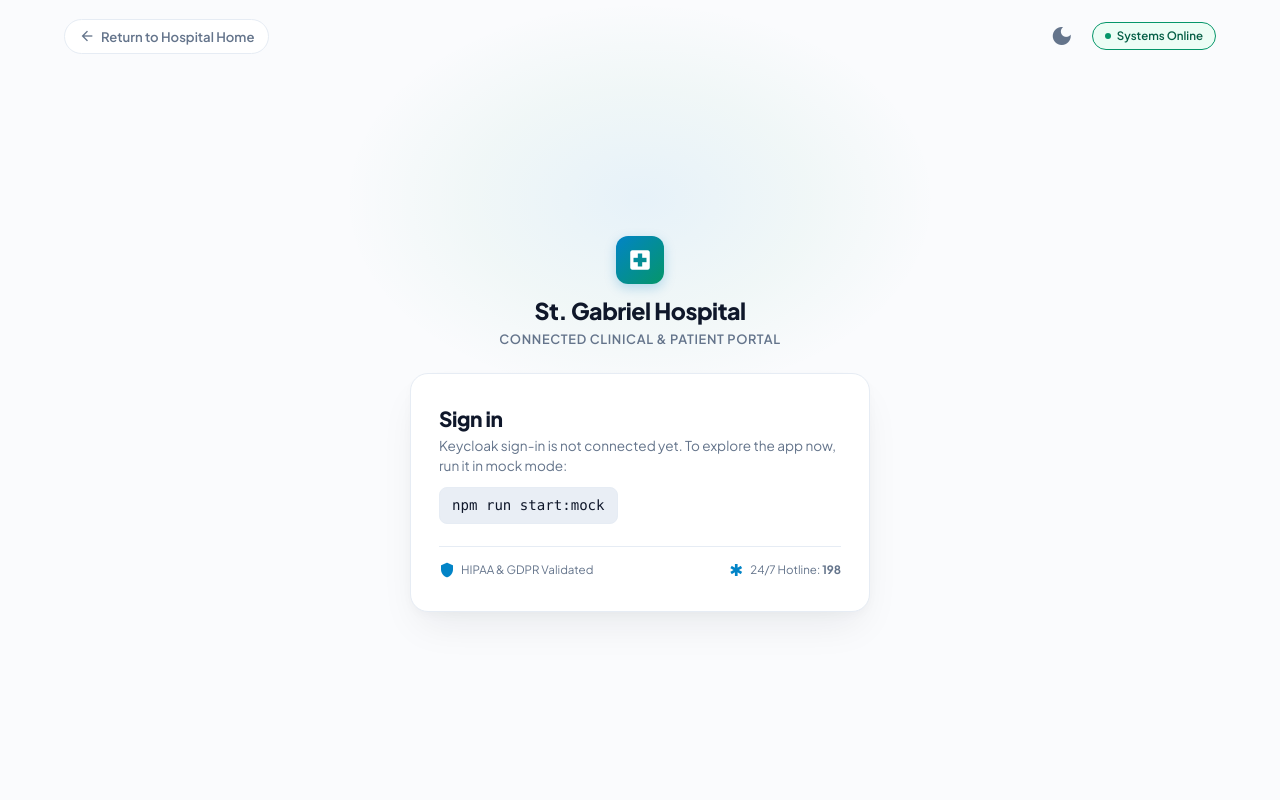
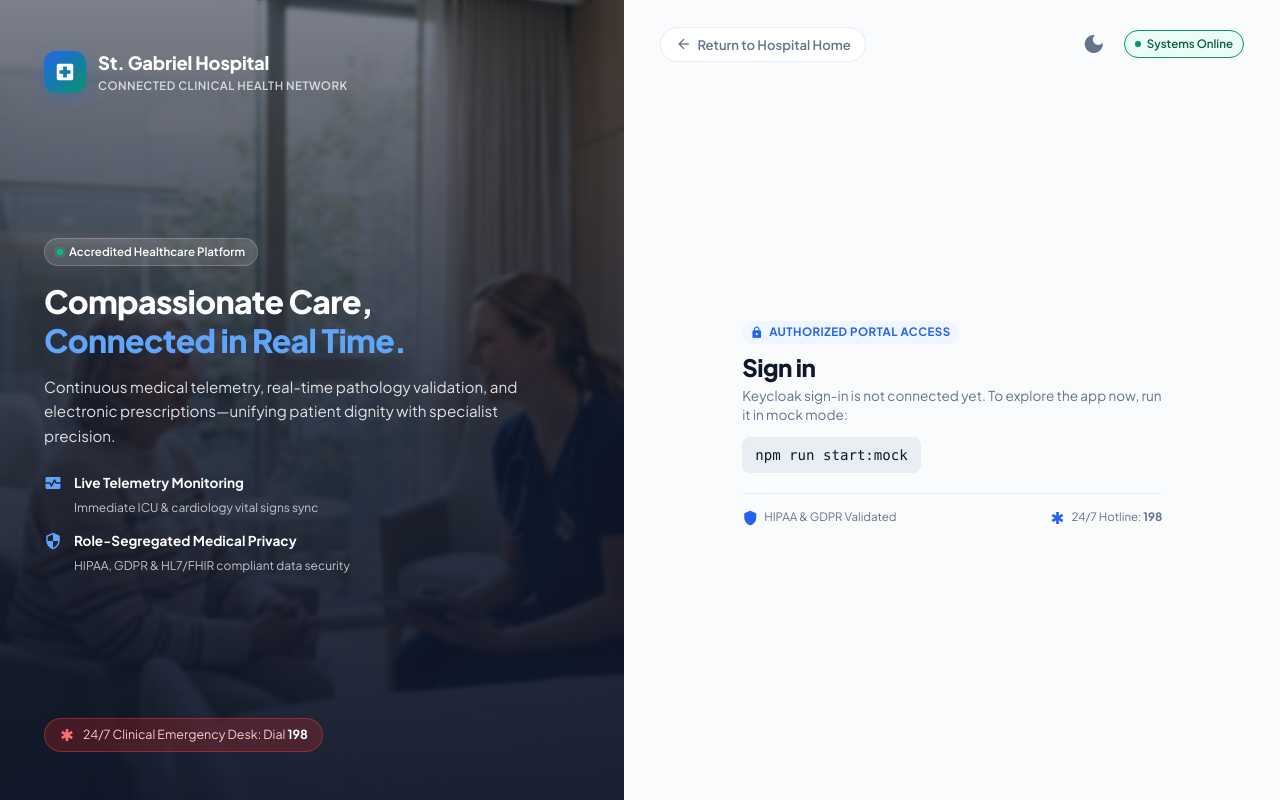
Before and after one commit to HousseinTlili/SGH, an Angular app in the folder frontend/: page /login in a window 1280 px wide. Built offline with nearby package versions, Linux system fonts and the light colour scheme.

Commit message:
feat(frontend): apply 50/50 split-screen layout to login page with authentic clinical art direction

```diff
--- a/frontend/src/app/layout/login.component.html
+++ b/frontend/src/app/layout/login.component.html
@@ -1,42 +1,90 @@
-<main class="login-page">
-  <!-- Minimalist Top Navigation -->
-  <header class="top-bar">
+<main class="login-split-page">
+  <!-- Left Half: Editorial Art Direction Showcase -->
+  <aside class="showcase-half" aria-label="Hospital Overview and Clinical Excellence">
+    <div class="showcase-overlay">
+      <div class="showcase-top">
+        <div class="showcase-brand">
+          <div class="brand-crest" aria-hidden="true">
+            <mat-icon>local_hospital</mat-icon>
+          </div>
+          <div class="brand-headings">
+            <span class="hospital-name">St. Gabriel Hospital</span>
+            <span class="hospital-tagline">Connected Clinical Health Network</span>
+          </div>
+        </div>
+      </div>
+
+      <div class="showcase-body">
+        <div class="quote-pill">
+          <span class="pulse-emerald" aria-hidden="true"></span>
+          <span>Accredited Healthcare Platform</span>
+        </div>
+        <h2 class="showcase-title">
+          Compassionate Care,<br />
+          <span>Connected in Real Time.</span>
+        </h2>
+        <p class="showcase-lead">
+          Continuous medical telemetry, real-time pathology validation, and electronic
+          prescriptions—unifying patient dignity with specialist precision.
+        </p>
+
+        <div class="showcase-features">
+          <div class="feature-item">
+            <mat-icon class="feat-icon">monitor_heart</mat-icon>
+            <div>
+              <strong>Live Telemetry Monitoring</strong>
+              <span>Immediate ICU &amp; cardiology vital signs sync</span>
+            </div>
+          </div>
+          <div class="feature-item">
+            <mat-icon class="feat-icon">security</mat-icon>
+            <div>
+              <strong>Role-Segregated Medical Privacy</strong>
+              <span>HIPAA, GDPR &amp; HL7/FHIR compliant data security</span>
+            </div>
+          </div>
+        </div>
+      </div>
+
+      <div class="showcase-bottom">
+        <div class="emergency-badge">
+          <mat-icon>emergency</mat-icon>
+          <span>24/7 Clinical Emergency Desk: Dial <strong>198</strong></span>
+        </div>
+      </div>
+    </div>
+  </aside>
+
+  <!-- Right Half: Minimalist Authentication Stage -->
+  <section class="auth-half" aria-labelledby="login-title">
+    <div class="auth-top-bar">
       <a routerLink="/landing" class="back-link">
         <mat-icon>arrow_back</mat-icon>
         <span>Return to Hospital Home</span>
       </a>
 
-    <div class="top-tools">
+      <div class="top-actions">
         <button
           mat-icon-button
           type="button"
           class="theme-btn"
-        [attr.aria-label]="theme.mode() === 'dark' ? 'Switch to light mode' : 'Switch to dark mode'"
+          [attr.aria-label]="
+            theme.mode() === 'dark' ? 'Switch to light mode' : 'Switch to dark mode'
+          "
           (click)="theme.toggle()"
         >
           <mat-icon>{{ theme.mode() === 'dark' ? 'light_mode' : 'dark_mode' }}</mat-icon>
         </button>
 
-      <a routerLink="/status" class="status-pill">
+        <a routerLink="/status" class="status-chip">
           <span class="status-dot" aria-hidden="true"></span>
           <span>Systems Online</span>
         </a>
       </div>
-  </header>
-
-  <!-- Centered Login Stage -->
-  <div class="login-stage">
-    <!-- Brand Emblem Header -->
-    <div class="brand-hero">
-      <div class="brand-emblem" aria-hidden="true">
-        <mat-icon>local_hospital</mat-icon>
-      </div>
-      <h1 class="brand-title">St. Gabriel Hospital</h1>
-      <p class="brand-subtitle">Connected Clinical &amp; Patient Portal</p>
     </div>
 
-    <!-- Main Auth Card -->
-    <div class="auth-card">
+    <div class="auth-center-wrap">
+      <div class="auth-form-card">
         @if (mockAuth && auth.isAuthenticated()) {
           <div class="active-session-banner">
             <div class="session-user">
@@ -58,15 +106,20 @@
           </div>
         }
 
-      <div class="card-intro">
+        <div class="form-header">
+          <div class="portal-badge">
+            <mat-icon>lock</mat-icon>
+            <span>Authorized Portal Access</span>
+          </div>
+
           @if (mockAuth) {
-          <h2 id="login-title" class="card-title">Sign in (mock mode)</h2>
-          <p class="card-desc">
-            Access consultations, patient vitals, pathology orders, and dispensary records.
+            <h1 id="login-title" class="form-title">Sign in (mock mode)</h1>
+            <p class="form-subtitle">
+              Enter your clinical credentials or select any seeded persona to test specialist roles.
             </p>
           } @else {
-          <h2 id="login-title" class="card-title">Sign in</h2>
-          <p class="card-desc">
+            <h1 id="login-title" class="form-title">Sign in</h1>
+            <p class="form-subtitle">
               Keycloak sign-in is not connected yet. To explore the app now, run it in mock mode:
             </p>
             <p class="code-box"><code>npm run start:mock</code></p>
@@ -186,7 +239,7 @@
         }
 
         <!-- Reassurance Footer -->
-      <div class="card-footer">
+        <div class="form-footer">
           <div class="reassurance-row">
             <div class="reassurance-item">
               <mat-icon class="reassurance-icon">shield</mat-icon>
@@ -200,4 +253,5 @@
         </div>
       </div>
     </div>
+  </section>
 </main>
--- a/frontend/src/app/layout/login.component.scss
+++ b/frontend/src/app/layout/login.component.scss
@@ -1,46 +1,216 @@
-.login-page {
+.login-split-page {
+  display: grid;
+  grid-template-columns: 1fr 1.05fr;
+  min-height: 100vh;
+  width: 100%;
+  background: var(--sgh-bg);
+  font-family: var(--sgh-font);
+
+  @media (max-width: 960px) {
+    grid-template-columns: 1fr;
+  }
+}
+
+// -----------------------------------------------------------------------------
+// Left Half: Editorial Art Direction Showcase
+// -----------------------------------------------------------------------------
+.showcase-half {
+  position: relative;
+  background:
+    url('/images/hero-care.jpg') center / cover no-repeat,
+    #0f172a;
+  display: flex;
+  min-height: 100vh;
+
+  @media (max-width: 960px) {
+    display: none;
+  }
+}
+
+.showcase-overlay {
+  display: flex;
+  flex-direction: column;
+  justify-content: space-between;
+  width: 100%;
+  padding: 48px 44px;
+  background: linear-gradient(
+    180deg,
+    rgba(15, 23, 42, 0.55) 0%,
+    rgba(15, 23, 42, 0.85) 55%,
+    rgba(15, 23, 42, 0.95) 100%
+  );
+  backdrop-filter: blur(2px);
+  -webkit-backdrop-filter: blur(2px);
+  color: #ffffff;
+}
+
+.showcase-brand {
+  display: flex;
+  align-items: center;
+  gap: 12px;
+}
+
+.brand-crest {
+  display: flex;
+  align-items: center;
+  justify-content: center;
+  width: 42px;
+  height: 42px;
+  border-radius: var(--sgh-radius);
+  background: linear-gradient(135deg, var(--sgh-brand) 0%, #059669 100%);
+  color: #ffffff;
+  box-shadow: 0 4px 14px rgba(37, 99, 235, 0.35);
+
+  .mat-icon {
+    font-size: 22px;
+    width: 22px;
+    height: 22px;
+  }
+}
+
+.brand-headings {
+  display: flex;
+  flex-direction: column;
+}
+
+.hospital-name {
+  font-size: 1.15rem;
+  font-weight: 800;
+  letter-spacing: -0.01em;
+  color: #ffffff;
+}
+
+.hospital-tagline {
+  font-size: 0.72rem;
+  color: rgba(255, 255, 255, 0.75);
+  font-weight: 600;
+  text-transform: uppercase;
+  letter-spacing: 0.04em;
+}
+
+.showcase-body {
+  display: flex;
+  flex-direction: column;
+  gap: 16px;
+  max-width: 480px;
+  margin: 32px 0;
+}
+
+.quote-pill {
+  display: inline-flex;
+  align-items: center;
+  gap: 6px;
+  padding: 4px 12px;
+  border-radius: var(--sgh-radius-pill);
+  background: rgba(255, 255, 255, 0.12);
+  border: 1px solid rgba(255, 255, 255, 0.2);
+  color: #ffffff;
+  font-size: 0.72rem;
+  font-weight: 600;
+  width: fit-content;
+}
+
+.pulse-emerald {
+  width: 6px;
+  height: 6px;
+  border-radius: 50%;
+  background: #10b981;
+  box-shadow: 0 0 0 3px rgba(16, 185, 129, 0.3);
+}
+
+.showcase-title {
+  font-size: 2rem;
+  font-weight: 800;
+  line-height: 1.2;
+  letter-spacing: -0.02em;
+  color: #ffffff;
+  margin: 0;
+
+  span {
+    color: #60a5fa;
+  }
+}
+
+.showcase-lead {
+  font-size: 0.95rem;
+  line-height: 1.6;
+  color: rgba(255, 255, 255, 0.85);
+  margin: 0;
+}
+
+.showcase-features {
+  display: flex;
+  flex-direction: column;
+  gap: 12px;
+  margin-top: 8px;
+}
+
+.feature-item {
+  display: flex;
+  align-items: flex-start;
+  gap: 12px;
+
+  strong {
+    display: block;
+    font-size: 0.85rem;
+    font-weight: 700;
+    color: #ffffff;
+  }
+
+  span {
+    font-size: 0.75rem;
+    color: rgba(255, 255, 255, 0.72);
+  }
+}
+
+.feat-icon {
+  font-size: 18px;
+  width: 18px;
+  height: 18px;
+  color: #60a5fa;
+  margin-top: 2px;
+}
+
+.emergency-badge {
+  display: inline-flex;
+  align-items: center;
+  gap: 8px;
+  padding: 6px 14px;
+  border-radius: var(--sgh-radius-pill);
+  background: rgba(220, 38, 38, 0.25);
+  border: 1px solid rgba(239, 68, 68, 0.4);
+  color: #fecaca;
+  font-size: 0.78rem;
+
+  .mat-icon {
+    font-size: 16px;
+    width: 16px;
+    height: 16px;
+    color: #f87171;
+  }
+
+  strong {
+    color: #ffffff;
+  }
+}
+
+// -----------------------------------------------------------------------------
+// Right Half: Minimalist Authentication Stage
+// -----------------------------------------------------------------------------
+.auth-half {
   display: flex;
   flex-direction: column;
   min-height: 100vh;
   background: var(--sgh-bg);
   color: var(--sgh-text);
-  font-family: var(--sgh-font);
-  position: relative;
-  overflow-x: hidden;
-
-  // Gentle clinical ambient glow
-  &::before {
-    content: '';
-    position: absolute;
-    top: 0;
-    left: 50%;
-    transform: translateX(-50%);
-    width: 600px;
-    height: 400px;
-    background: radial-gradient(
-      ellipse at center,
-      rgba(2, 132, 199, 0.08) 0%,
-      rgba(5, 150, 105, 0.04) 40%,
-      transparent 70%
-    );
-    pointer-events: none;
-    z-index: 0;
-  }
+  overflow-y: auto;
 }
 
-// -----------------------------------------------------------------------------
-// Top Navigation Bar
-// -----------------------------------------------------------------------------
-.top-bar {
+.auth-top-bar {
   display: flex;
   align-items: center;
   justify-content: space-between;
-  padding: 16px 24px;
-  position: relative;
-  z-index: 10;
-  max-width: 1200px;
-  width: 100%;
-  margin: 0 auto;
+  padding: 24px 36px 0;
 }
 
 .back-link {
@@ -52,10 +222,9 @@
   font-size: 0.82rem;
   font-weight: 600;
   padding: 6px 14px;
-  border-radius: 999px;
+  border-radius: var(--sgh-radius-pill);
   background: var(--sgh-surface);
   border: 1px solid var(--sgh-border-subtle);
-  box-shadow: var(--sgh-shadow-sm);
   transition: all 0.15s ease;
 
   .mat-icon {
@@ -68,15 +237,10 @@
     color: var(--sgh-brand);
     border-color: var(--sgh-brand);
     background: var(--sgh-brand-container);
-    transform: translateX(-2px);
-  }
-
-  &:active {
-    transform: scale(0.98);
   }
 }
 
-.top-tools {
+.top-actions {
   display: flex;
   align-items: center;
   gap: 10px;
@@ -90,23 +254,18 @@
   }
 }
 
-.status-pill {
+.status-chip {
   display: inline-flex;
   align-items: center;
   gap: 6px;
   font-size: 0.72rem;
   font-weight: 600;
-  padding: 4px 12px;
-  border-radius: 999px;
+  padding: 4px 10px;
+  border-radius: var(--sgh-radius-pill);
   background: var(--sgh-tone-success-bg);
   color: var(--sgh-tone-success-fg);
   border: 1px solid var(--sgh-tone-success-solid);
   text-decoration: none;
-  transition: opacity 0.15s ease;
-
-  &:hover {
-    opacity: 0.9;
-  }
 }
 
 .status-dot {
@@ -116,92 +275,30 @@
   background: var(--sgh-tone-success-solid);
 }
 
-// -----------------------------------------------------------------------------
-// Centered Stage
-// -----------------------------------------------------------------------------
-.login-stage {
+.auth-center-wrap {
   display: flex;
-  flex-direction: column;
   align-items: center;
   justify-content: center;
   flex-grow: 1;
-  padding: 24px 20px 48px;
-  position: relative;
-  z-index: 1;
+  padding: 32px 36px 48px;
 }
 
-.brand-hero {
+.auth-form-card {
+  width: 100%;
+  max-width: 420px;
   display: flex;
   flex-direction: column;
-  align-items: center;
-  text-align: center;
-  margin-bottom: 24px;
-}
-
-.brand-emblem {
-  display: flex;
-  align-items: center;
-  justify-content: center;
-  width: 48px;
-  height: 48px;
-  border-radius: var(--sgh-radius);
-  background: linear-gradient(135deg, #0284c7 0%, #059669 100%);
-  color: #ffffff;
-  box-shadow: 0 4px 12px rgba(2, 132, 199, 0.25);
-  margin-bottom: 12px;
-
-  .mat-icon {
-    font-size: 26px;
-    width: 26px;
-    height: 26px;
-  }
-}
-
-.brand-title {
-  font-size: 1.45rem;
-  font-weight: 800;
-  letter-spacing: -0.02em;
-  margin: 0;
-  color: var(--sgh-text);
-}
-
-.brand-subtitle {
-  font-size: 0.8rem;
-  color: var(--sgh-text-muted);
-  font-weight: 600;
-  text-transform: uppercase;
-  letter-spacing: 0.05em;
-  margin: 4px 0 0;
-}
-
-// -----------------------------------------------------------------------------
-// Main Auth Card
-// -----------------------------------------------------------------------------
-.auth-card {
-  width: 100%;
-  max-width: 460px;
-  background: var(--sgh-surface);
-  border: 1px solid var(--sgh-border-subtle);
-  border-radius: var(--sgh-radius-lg);
-  box-shadow: var(--sgh-shadow-lg);
-  padding: 32px 28px;
-  display: flex;
-  flex-direction: column;
-  gap: 18px;
-
-  @media (max-width: 480px) {
-    padding: 24px 18px;
-  }
+  gap: 16px;
 }
 
 .active-session-banner {
   display: flex;
   align-items: center;
   justify-content: space-between;
-  gap: 12px;
+  gap: 10px;
   padding: 10px 14px;
   background: var(--sgh-brand-container);
-  border: 1px solid rgba(2, 132, 199, 0.25);
+  border: 1px solid rgba(37, 99, 235, 0.2);
   border-radius: var(--sgh-radius);
   color: var(--sgh-on-brand-container);
 }
@@ -209,14 +306,14 @@
 .session-user {
   display: flex;
   align-items: center;
-  gap: 10px;
+  gap: 8px;
 }
 
 .session-icon {
-  font-size: 22px;
-  width: 22px;
-  height: 22px;
-  color: #0284c7;
+  font-size: 20px;
+  width: 20px;
+  height: 20px;
+  color: var(--sgh-brand);
   flex-shrink: 0;
 }
 
@@ -226,18 +323,17 @@
 }
 
 .session-label {
-  font-size: 0.68rem;
+  font-size: 0.65rem;
   font-weight: 700;
   text-transform: uppercase;
-  letter-spacing: 0.04em;
-  color: #0284c7;
+  color: var(--sgh-brand);
 }
 
 .session-name {
-  font-size: 0.82rem;
+  font-size: 0.8rem;
 
   code {
-    background: rgba(0, 0, 0, 0.06);
+    background: rgba(0, 0, 0, 0.05);
     padding: 1px 4px;
     border-radius: 4px;
     font-family: var(--sgh-font-mono);
@@ -245,18 +341,18 @@
 }
 
 .enter-btn {
-  background: #0284c7 !important;
+  background: var(--sgh-brand) !important;
   color: #ffffff !important;
   border-radius: var(--sgh-radius-sm) !important;
   font-weight: 600 !important;
   font-size: 0.78rem !important;
   height: 32px !important;
   white-space: nowrap;
-  padding: 0 12px !important;
+  padding: 0 10px !important;
   transition: all 0.15s ease;
 
   &:hover {
-    background: #0369a1 !important;
+    background: var(--sgh-brand-hover) !important;
   }
 
   &:active {
@@ -264,21 +360,42 @@
   }
 }
 
-.card-intro {
+.form-header {
   display: flex;
   flex-direction: column;
   gap: 4px;
 }
 
-.card-title {
-  font-size: 1.3rem;
+.portal-badge {
+  display: inline-flex;
+  align-items: center;
+  gap: 6px;
+  font-size: 0.72rem;
+  font-weight: 700;
+  text-transform: uppercase;
+  letter-spacing: 0.04em;
+  color: var(--sgh-brand);
+  background: var(--sgh-brand-container);
+  padding: 2px 8px;
+  border-radius: var(--sgh-radius-pill);
+  width: fit-content;
+
+  .mat-icon {
+    font-size: 13px;
+    width: 13px;
+    height: 13px;
+  }
+}
+
+.form-title {
+  font-size: 1.5rem;
   font-weight: 800;
   letter-spacing: -0.02em;
-  margin: 0;
   color: var(--sgh-text);
+  margin: 4px 0 0;
 }
 
-.card-desc {
+.form-subtitle {
   font-size: 0.85rem;
   color: var(--sgh-text-muted);
   line-height: 1.45;
@@ -301,7 +418,7 @@
 }
 
 // -----------------------------------------------------------------------------
-// Quick Demo Role Dropdown Menu
+// Role Selector Dropdown
 // -----------------------------------------------------------------------------
 .role-selector-wrap {
   position: relative;
@@ -324,19 +441,19 @@
   justify-content: space-between;
   width: 100%;
   padding: 10px 14px;
-  background: var(--sgh-surface-1);
+  background: var(--sgh-surface);
   border: 1px solid var(--sgh-border-subtle);
   border-radius: var(--sgh-radius);
   color: var(--sgh-text);
   font: inherit;
   cursor: pointer;
   text-align: left;
+  box-shadow: var(--sgh-shadow);
   transition: all 0.15s ease;
 
   &:hover {
-    border-color: #0284c7;
-    background: var(--sgh-surface);
-    box-shadow: 0 2px 8px rgba(2, 132, 199, 0.1);
+    border-color: var(--sgh-brand);
+    background: var(--sgh-surface-1);
   }
 
   &:active {
@@ -358,7 +475,7 @@
   height: 32px;
   border-radius: var(--sgh-radius-sm);
   background: var(--sgh-brand-container);
-  color: #0284c7;
+  color: var(--sgh-brand);
 
   .mat-icon {
     font-size: 18px;
@@ -388,7 +505,6 @@
   font-size: 20px;
   width: 20px;
   height: 20px;
-  transition: transform 0.2s ease;
 }
 
 .selector-dropdown {
@@ -404,7 +520,7 @@
   border-radius: var(--sgh-radius);
   box-shadow: var(--sgh-shadow-lg);
   overflow: hidden;
-  max-height: 380px;
+  max-height: 360px;
   overflow-y: auto;
 
   &.open {
@@ -445,7 +561,7 @@
 
   &:hover {
     background: var(--sgh-brand-container);
-    border-color: rgba(2, 132, 199, 0.2);
+    border-color: rgba(37, 99, 235, 0.2);
   }
 
   &:active {
@@ -461,7 +577,7 @@
   height: 32px;
   border-radius: 50%;
   background: var(--sgh-surface-2);
-  color: #0284c7;
+  color: var(--sgh-brand);
   flex-shrink: 0;
 
   .mat-icon {
@@ -497,7 +613,7 @@
   font-size: 0.62rem;
   font-weight: 700;
   text-transform: uppercase;
-  color: #0284c7;
+  color: var(--sgh-brand);
   background: var(--sgh-brand-container);
   padding: 1px 5px;
   border-radius: 4px;
@@ -546,7 +662,7 @@
 }
 
 // -----------------------------------------------------------------------------
-// Credentials Form
+// Form
 // -----------------------------------------------------------------------------
 .signin-form {
   display: flex;
@@ -585,7 +701,7 @@
   width: 100%;
   height: 42px;
   padding: 0 14px 0 38px;
-  background: var(--sgh-surface-1);
+  background: var(--sgh-surface);
   border: 1px solid var(--sgh-border-subtle);
   border-radius: var(--sgh-radius);
   color: var(--sgh-text);
@@ -595,9 +711,8 @@
   transition: all 0.15s ease;
 
   &:focus {
-    border-color: #0284c7;
-    background: var(--sgh-surface);
-    box-shadow: 0 0 0 3px rgba(2, 132, 199, 0.15);
+    border-color: var(--sgh-brand);
+    box-shadow: 0 0 0 3px rgba(37, 99, 235, 0.15);
   }
 }
 
@@ -626,17 +741,17 @@
 
 .signin-cta {
   height: 44px !important;
-  background: #0284c7 !important;
+  background: var(--sgh-brand) !important;
   color: #ffffff !important;
   border-radius: var(--sgh-radius) !important;
   font-weight: 700 !important;
   font-size: 0.95rem !important;
-  box-shadow: 0 2px 8px rgba(2, 132, 199, 0.25);
+  box-shadow: 0 4px 12px rgba(37, 99, 235, 0.25);
   margin-top: 4px;
   transition: all 0.15s ease;
 
   &:hover {
-    background: #0369a1 !important;
+    background: var(--sgh-brand-hover) !important;
   }
 
   &:active {
@@ -645,9 +760,9 @@
 }
 
 // -----------------------------------------------------------------------------
-// Reassurance Footer
+// Footer
 // -----------------------------------------------------------------------------
-.card-footer {
+.form-footer {
   border-top: 1px solid var(--sgh-border-subtle);
   padding-top: 14px;
   margin-top: 4px;
@@ -658,12 +773,6 @@
   align-items: center;
   justify-content: space-between;
   gap: 12px;
-
-  @media (max-width: 440px) {
-    flex-direction: column;
-    align-items: flex-start;
-    gap: 6px;
-  }
 }
 
 .reassurance-item {
@@ -678,5 +787,9 @@
   font-size: 16px;
   width: 16px;
   height: 16px;
-  color: #0284c7;
+  color: var(--sgh-brand);
+
+  &.em {
+    color: #dc2626;
+  }
 }
```
Lines whose indentation alone changed are shown as unchanged.
